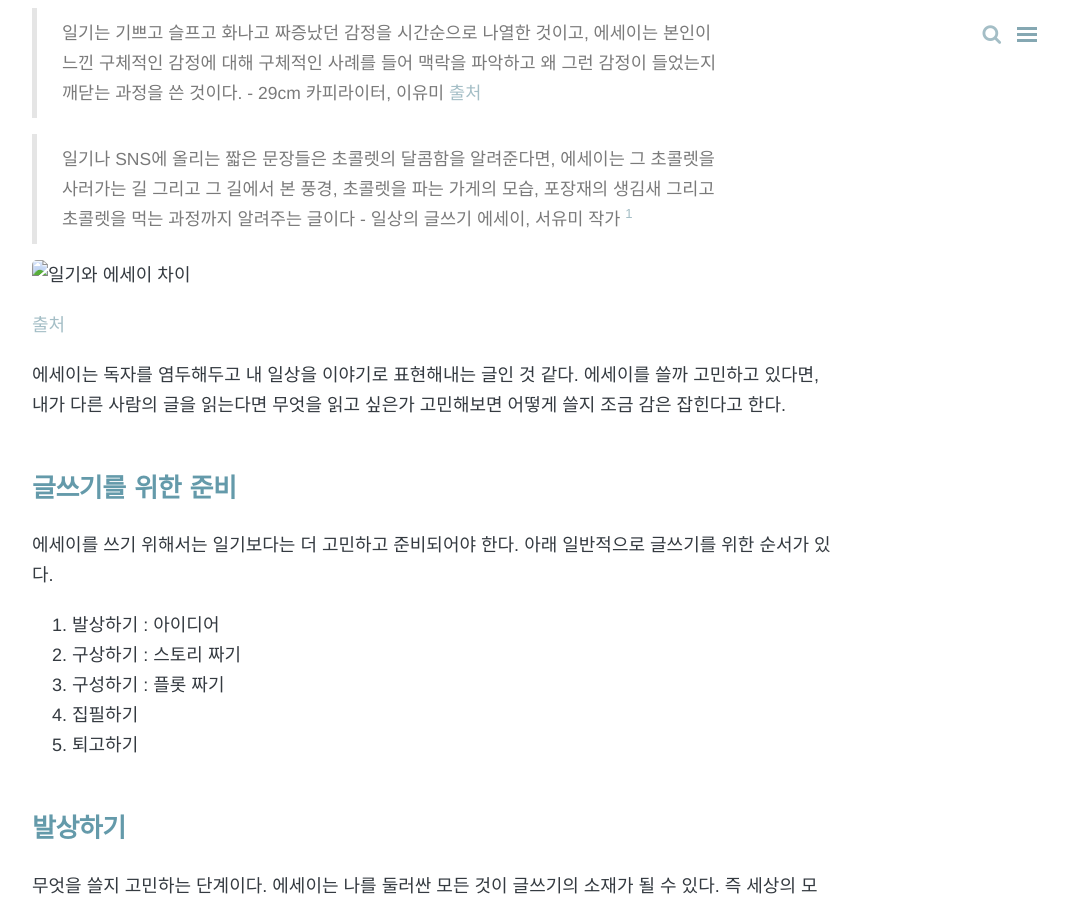
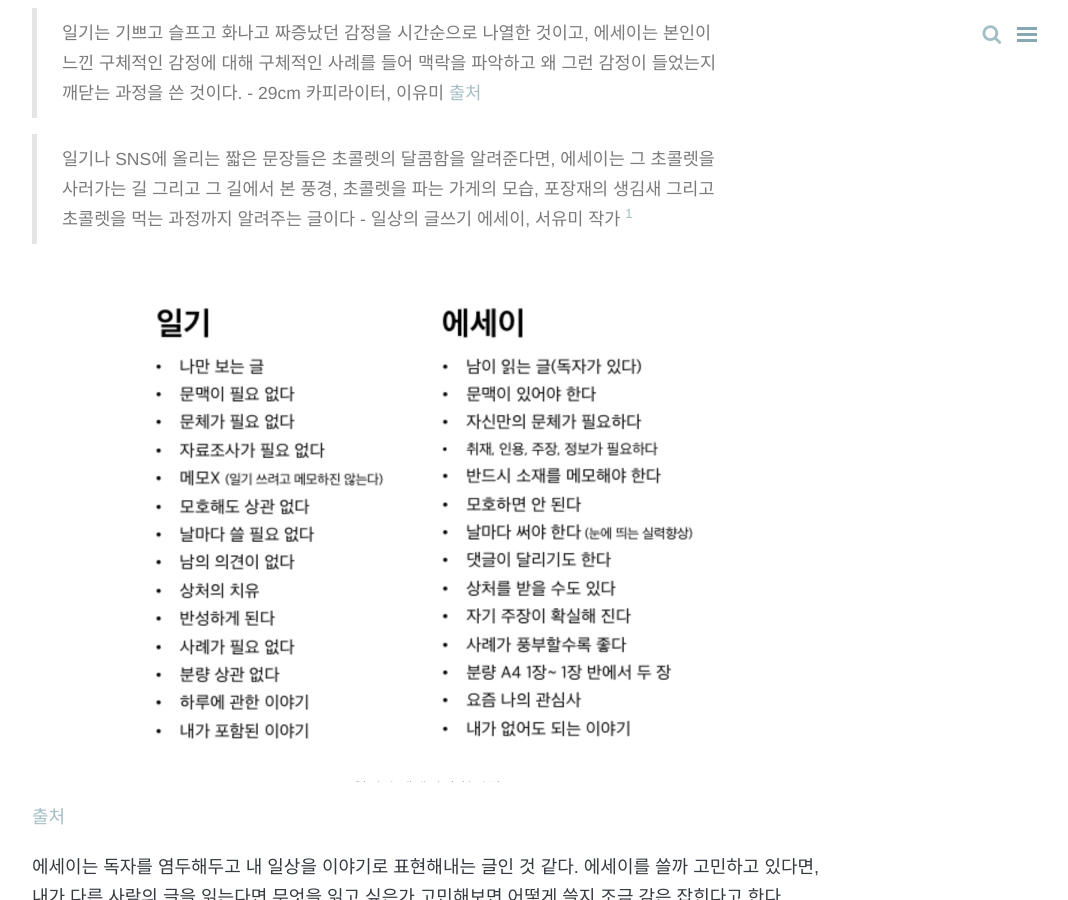
Before and after one commit to onsoo/onsoo.github.io, a Jekyll site: the page built from _posts/writing/2018-08-15-how-to-write-an-essay.md, in a window 1280 px wide and 900 px high, scrolled down 466 px. Shown: the whole window, without its empty margins (208-1276 px from the left). Built offline with Jekyll 4.4.1, drawn with Linux system fonts in a browser that asks for light colours; nearby versions of some CDN libraries; comment, search, counter and statistics services are not loaded.

Commit message:
edit typo

```diff
--- a/_posts/writing/2018-08-15-how-to-write-an-essay.md
+++ b/_posts/writing/2018-08-15-how-to-write-an-essay.md
@@ -16,7 +16,7 @@
 
 [^1]: 2007년 『판타스틱 개미지옥』으로 문학수첩작가상을, 『쿨하게 한 걸음』으로 창비장편소설상을 거머쥐며 화려하게 작품 활동을 시작했다. 그 외 주요 작품으로는 『모두가 헤어지는 하루』, 『끝의 시작』, 『당분간 인간』 등이 있다. [참고](https://www.kyobobook.co.kr/author/info/AuthorInfo.laf?mallGb=KAU&authorid=1001088501)
 
-![일기와 에세이 차이](/asset/images/how-to-write-an-essay.png)
+![일기와 에세이 차이](/assets/images/how-to-write-an-essay.png)
 
 [출처](https://brunch.co.kr/@brunch/138)
 
```
